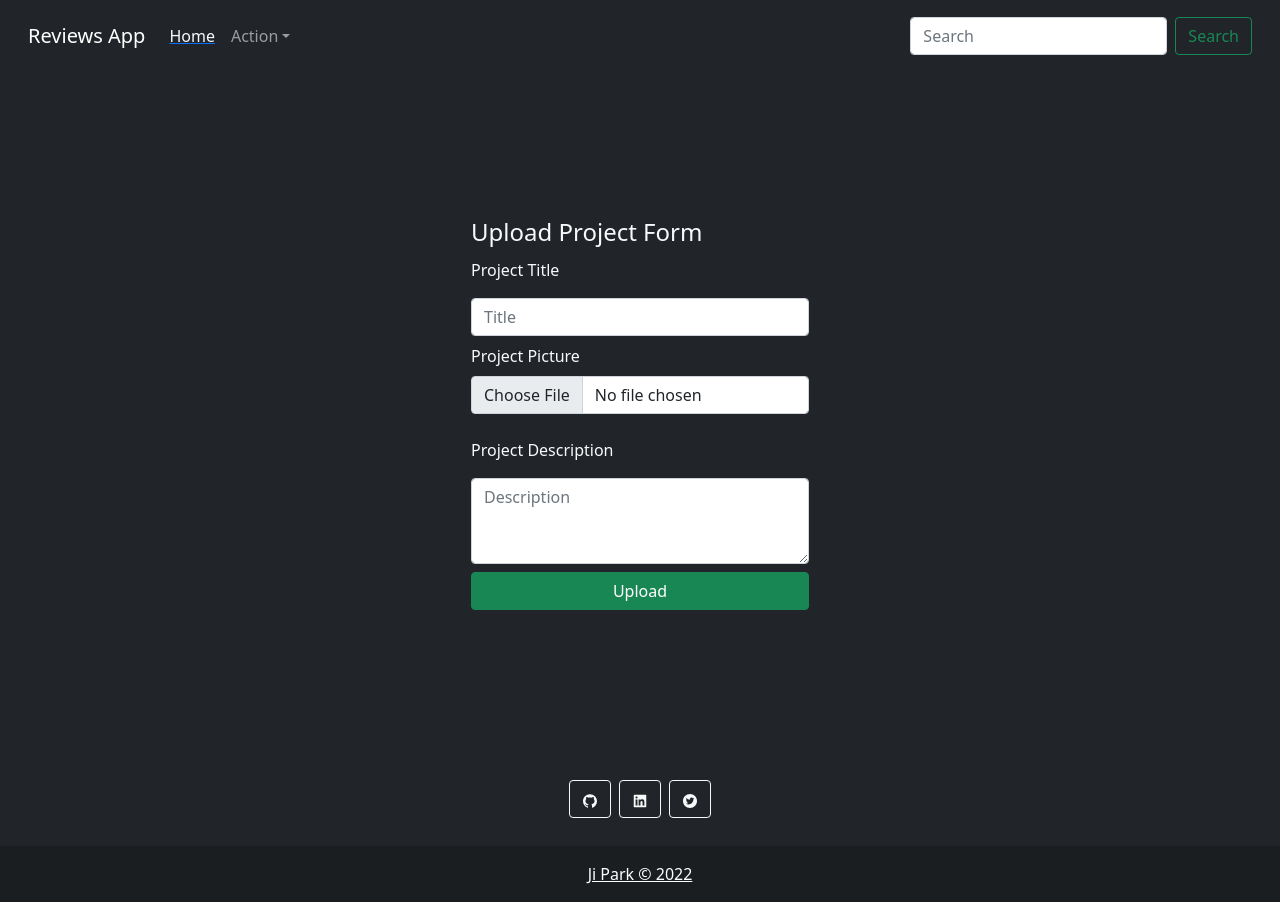
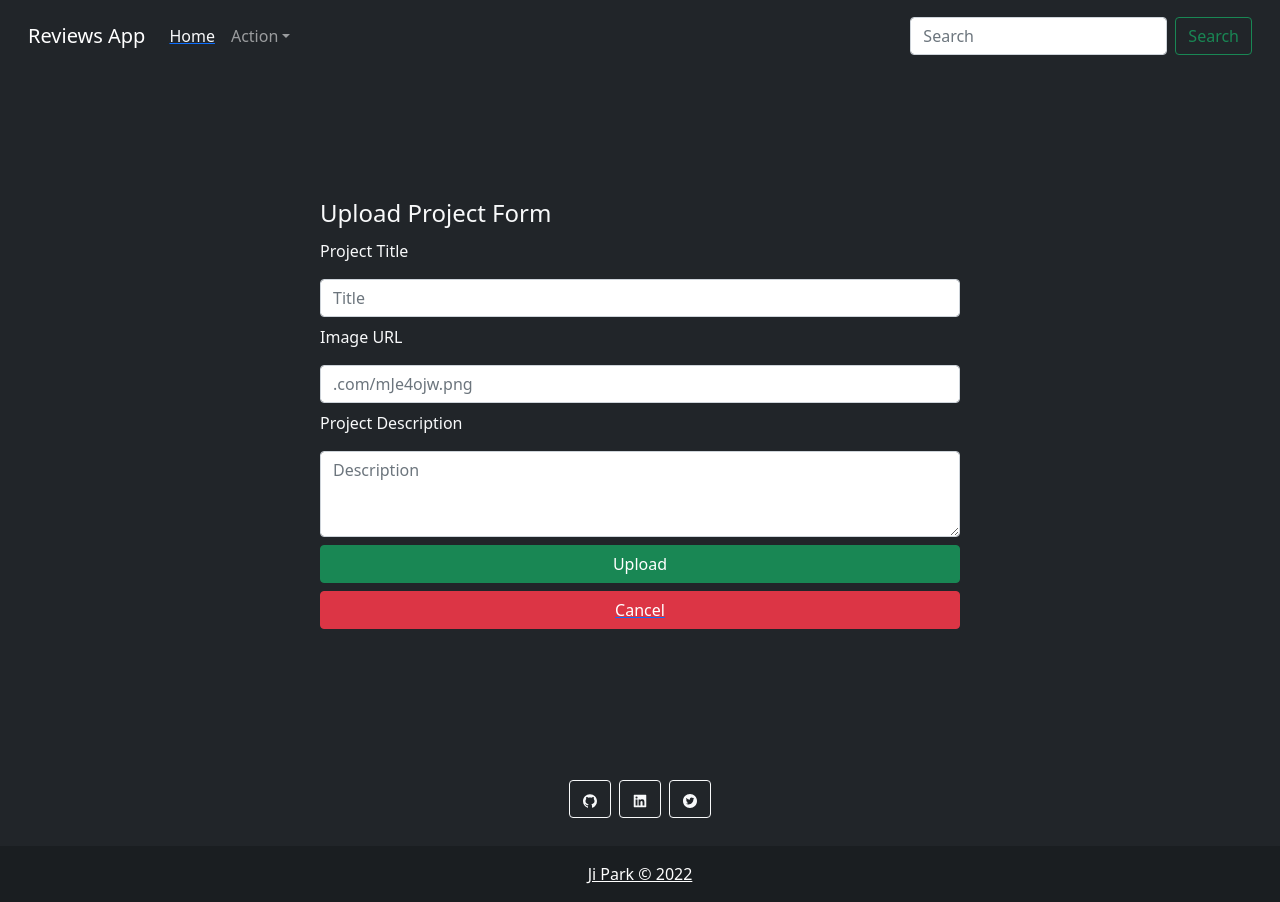
Before and after one commit to jipark92/mern-reviews-app, a React (Create React App) app in the folder client/: page /newproject in a window 1280 px wide. Built offline with nearby package versions, Linux system fonts and the light colour scheme.

Commit message:
work on contact submission, fixed img size, change form size, css edits

```diff
--- a/client/src/components/Contact.js
+++ b/client/src/components/Contact.js
@@ -1,8 +1,25 @@
 import Footer from "./Footer";
 import Header from "./Header";
+import Axios from 'axios'
 import { FloatingLabel, Form, Button} from 'react-bootstrap';
+import { Link, useNavigate } from 'react-router-dom'
+import { useState } from 'react'
 
 export default function Contact() {
+
+    const navigate = useNavigate()
+
+    const [email, setEmail] = useState()
+    const [comment, setComment] = useState()
+
+    const submitContact = () => {
+        console.log('contact submitted')
+        Axios.post('http://localhost:3001/contact',{
+            email: email,
+            comment: comment
+        })
+    }
+
     return (
         <div>
             <Header/>
@@ -14,19 +31,26 @@ export default function Contact() {
                             label="Email address"
                             className="mb-3"
                         >
-                            <Form.Control type="email" placeholder="name@example.com" />
+                            <Form.Control type="email" placeholder="name@example.com" onChange={(e)=>setEmail(e.target.value)}/>
                         </FloatingLabel>
 
                         <FloatingLabel controlId="floatingTextarea2" label="Comments">
                             <Form.Control
                             as="textarea"
+                            onChange={(e)=>setComment(e.target.value)}
                             placeholder="Leave a comment here"
                             style={{ height: '100px' }}
                             />
                         </FloatingLabel>
 
-                        <div className="d-grid">
-                            <Button variant="success" size="md">Submit</Button>
+                        <div className="d-grid gap-2">
+                            <Button variant="success" size="md" onClick={()=>{
+                                submitContact()
+                                navigate('/')
+                                }}>Submit</Button>
+                            <Link to='/' className="d-grid">
+                                <Button variant="danger">Cancel</Button>
+                            </Link>
                         </div>
                     </div>
                 </form>
--- a/client/src/components/ReviewCards.js
+++ b/client/src/components/ReviewCards.js
@@ -37,10 +37,10 @@ export default function ReviewCards(props) {
             {reviewData.map((info,i) => (
                 <Col key={i}>
                     <Card className='bg-dark border-white'>
-                        <Card.Img variant="top" src="holder.js/100px160" />
+                        <Card.Img className='project-img' variant="top" src={info.imageURL} />
                         <Card.Body>
-                            <Card.Title>{info.title}</Card.Title>
-                            <Card.Text>{info.description}</Card.Text>
+                            <Card.Title>Title: {info.title}</Card.Title>
+                            <Card.Text>Description: {info.description}</Card.Text>
                         </Card.Body>
                         <div className='action-btn-container'>
                             <Button variant="outline-danger" onClick={(e)=>{
--- a/client/src/components/UpdateForm.js
+++ b/client/src/components/UpdateForm.js
@@ -5,12 +5,14 @@ import Axios from 'axios'
 export default function UpdateForm(props) {
 
     const [newTitle, setNewTitle ] = useState()
+    const [newImgUrl, setNewImgUrl] = useState()
     const [newDescription ,setNewDescription] = useState()
 
     const updateProject = (id) => {
         Axios.put('http://localhost:3001/updateproject',{
             id: id,
             newTitle: newTitle,
+            newImgUrl: newImgUrl,
             newDescription: newDescription
         })
         alert('Update Success!')
@@ -19,15 +21,13 @@ export default function UpdateForm(props) {
 
     return (
         <div className="update-form-container">
-            <Form className='upload-form'>
+            <Form >
                 <legend className='text-light'>Update Project Form</legend>
                 <Stack gap={2} className="col-md-15 mx-auto">
                     <Form.Label className='text-light'>Project Title</Form.Label>
                     <Form.Control type="text" placeholder="Title" defaultValue={props.projectInfo.title} onChange={(e)=>setNewTitle(e.target.value)}/>
-                    <Form.Group controlId="formFile" className="mb-3">
-                        <Form.Label className='text-light'>Project Picture</Form.Label>
-                        <Form.Control type="file" />
-                    </Form.Group>
+                    <Form.Label className='text-light'>Image URL</Form.Label>
+                    <Form.Control type="text" placeholder=".com/mJe4ojw.png"   onChange={(e)=>setNewImgUrl(e.target.value)}/>
                     <Form.Label className='text-light'>Project Description</Form.Label>
                     <Form.Control as="textarea" rows={3} placeholder="Description" defaultValue={props.projectInfo.description} onChange={(e)=>setNewDescription(e.target.value)}/>
                     <Button variant="success" onClick={(e)=>{
--- a/client/src/components/UploadForm.js
+++ b/client/src/components/UploadForm.js
@@ -1,7 +1,8 @@
 import { Form, Button, Stack } from 'react-bootstrap';
 import { useState } from 'react'
+import { useNavigate, Link } from 'react-router-dom'
+
 import Axios from 'axios'
-import { useNavigate } from 'react-router-dom'
 
 export default function UploadForm() {
 
@@ -9,10 +10,12 @@ export default function UploadForm() {
 
     const [title, setTitle] = useState()
     const [description, setDescription] = useState()
+    const [imgUrl, setImgUrl] = useState()
 
     const uploadProject = () => {
         Axios.post('http://localhost:3001/newproject',{
             title: title,
+            imageURL: imgUrl,
             description: description
         })
         alert('project added')
@@ -20,15 +23,13 @@ export default function UploadForm() {
 
     return (
         <div className='upload-form-container bg-dark'>
-            <Form className='upload-form'>
+            <Form className='upload-form' encType='multipart/form-data'>
                 <legend className='text-light'>Upload Project Form</legend>
-                <Stack gap={2} className="col-md-15 mx-auto">
-                    <Form.Label className='text-light'>Project Title</Form.Label>
+                <Stack gap={2} className="col-md-20 mx-auto">
+                    <Form.Label className='text-light' >Project Title</Form.Label>
                     <Form.Control type="text" placeholder="Title" onChange={(e)=>setTitle(e.target.value)}/>
-                    <Form.Group controlId="formFile" className="mb-3">
-                        <Form.Label className='text-light'>Project Picture</Form.Label>
-                        <Form.Control type="file" />
-                    </Form.Group>
+                    <Form.Label className='text-light'>Image URL</Form.Label>
+                    <Form.Control type="text" placeholder=".com/mJe4ojw.png" onChange={(e)=>setImgUrl(e.target.value)}/>
                     <Form.Label className='text-light'>Project Description</Form.Label>
                     <Form.Control as="textarea" rows={3} placeholder="Description" onChange={(e)=>{setDescription(e.target.value)}}/>
                     <Button variant="success" onClick={(e)=>{
@@ -36,6 +37,9 @@ export default function UploadForm() {
                         uploadProject()
                         navigate('/')
                     }}>Upload</Button>
+                    <Link to='/' className='d-grid'>
+                        <Button variant="danger">Cancel</Button>
+                    </Link>
                 </Stack>
             </Form>
         </div>
--- a/client/src/css/reviewcards.css
+++ b/client/src/css/reviewcards.css
@@ -9,3 +9,7 @@
     gap: 1rem;
     padding: 1rem;
 }
+
+.project-img{
+    height: 250px;
+}
--- a/client/src/css/updateform.css
+++ b/client/src/css/updateform.css
@@ -7,4 +7,5 @@
     border-radius: 3px;
     background-color: rgb(59, 67, 73);
     padding: 1rem;
+    width: 50%;
 }
--- a/client/src/css/uploadform.css
+++ b/client/src/css/uploadform.css
@@ -4,3 +4,7 @@
     align-items: center;
     height: 85vh;
 }
+
+.upload-form{
+    width: 50%;
+}
```
